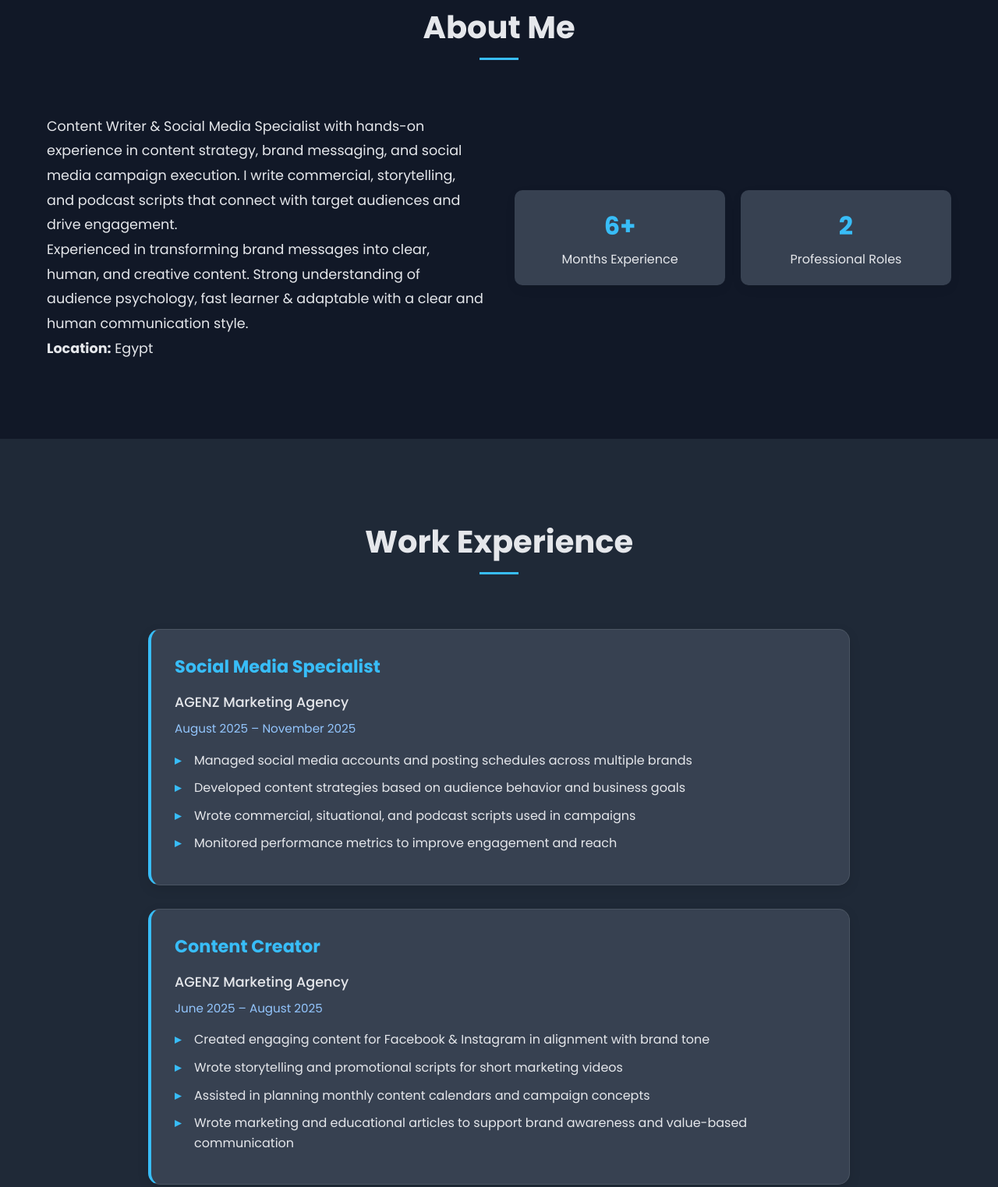
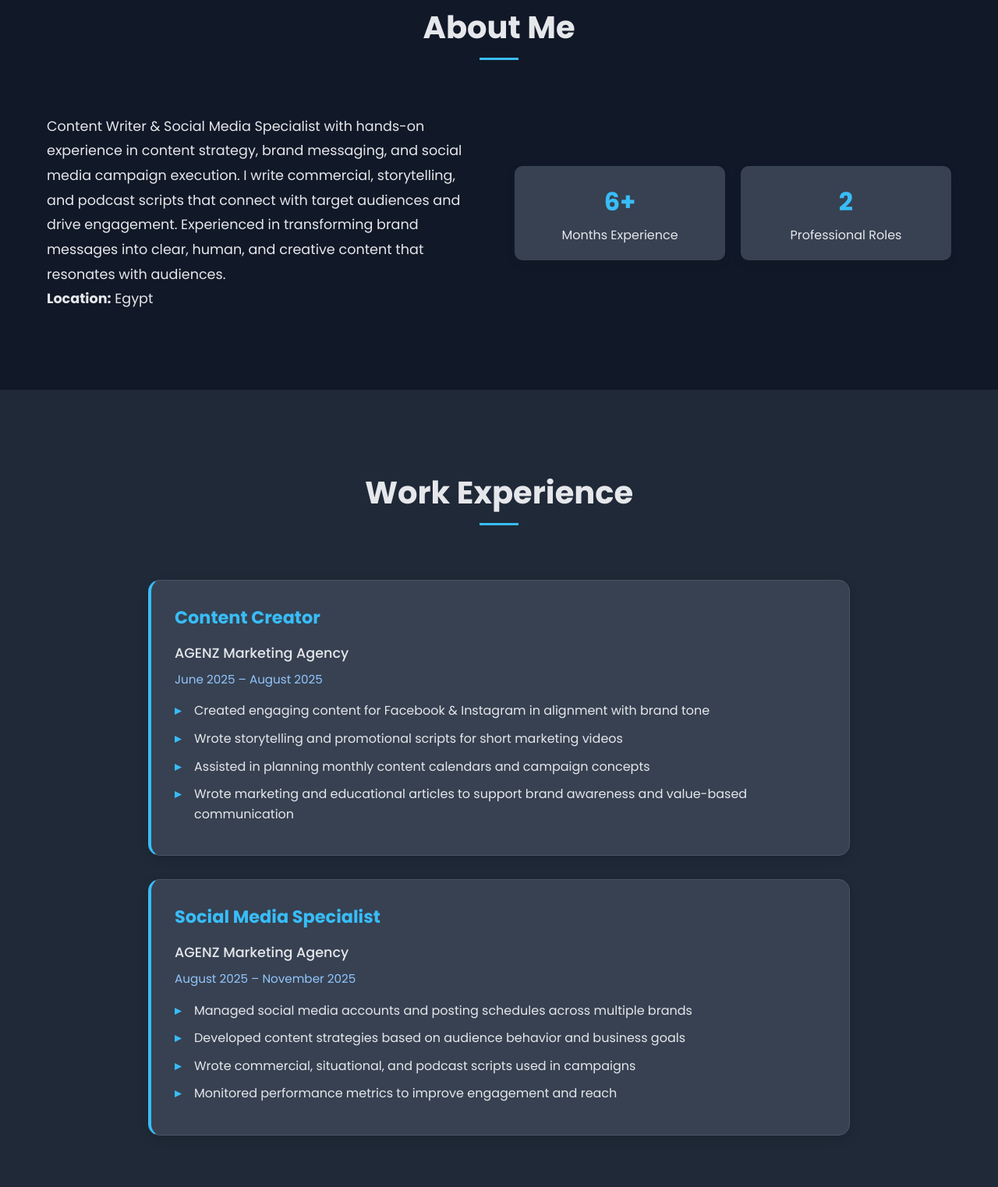
Before and after one commit to puplicHost/Abdeen-Mohamed, a plain HTML site: page index.html in a window 1280 px wide. Shown: the part 731-2254 px from the top of the page at 78% size. Drawn offline with Linux system fonts and the light colour scheme.

Commit message:
Update index.html

```diff
--- a/index.html
+++ b/index.html
@@ -1186,16 +1186,7 @@
             </div>
             <div class="about-content">
                 <div class="about-text">
-                    <p>
-                        Content Writer & Social Media Specialist with hands-on experience in content strategy, brand
-                        messaging, and social media campaign execution. I write commercial, storytelling, and podcast
-                        scripts that connect with target audiences and drive engagement.
-                    </p>
-                    <p>
-                        Experienced in transforming brand messages into clear, human, and creative content. Strong
-                        understanding of audience psychology, fast learner & adaptable with a clear and human
-                        communication style.
-                    </p>
+                  Content Writer & Social Media Specialist with hands-on experience in content strategy, brand messaging, and social media campaign execution. I write commercial, storytelling, and podcast scripts that connect with target audiences and drive engagement. Experienced in transforming brand messages into clear, human, and creative content that resonates with audiences.
                     <p>
                         <strong>Location:</strong> Egypt
                     </p>
@@ -1220,20 +1211,7 @@
                 <h2>Work Experience</h2>
             </div>
             <div class="experience-container">
-                <div class="experience-item">
-                    <div class="experience-header">
-                        <h3>Social Media Specialist</h3>
-                        <span class="experience-company">AGENZ Marketing Agency</span>
-                        <span class="experience-date">August 2025 – November 2025</span>
-                    </div>
-                    <ul class="experience-details">
-                        <li>Managed social media accounts and posting schedules across multiple brands</li>
-                        <li>Developed content strategies based on audience behavior and business goals</li>
-                        <li>Wrote commercial, situational, and podcast scripts used in campaigns</li>
-                        <li>Monitored performance metrics to improve engagement and reach</li>
-                    </ul>
-                </div>
-                <div class="experience-item">
+                 <div class="experience-item">
                     <div class="experience-header">
                         <h3>Content Creator</h3>
                         <span class="experience-company">AGENZ Marketing Agency</span>
@@ -1247,6 +1225,20 @@
                             communication</li>
                     </ul>
                 </div>
+                <div class="experience-item">
+                    <div class="experience-header">
+                        <h3>Social Media Specialist</h3>
+                        <span class="experience-company">AGENZ Marketing Agency</span>
+                        <span class="experience-date">August 2025 – November 2025</span>
+                    </div>
+                    <ul class="experience-details">
+                        <li>Managed social media accounts and posting schedules across multiple brands</li>
+                        <li>Developed content strategies based on audience behavior and business goals</li>
+                        <li>Wrote commercial, situational, and podcast scripts used in campaigns</li>
+                        <li>Monitored performance metrics to improve engagement and reach</li>
+                    </ul>
+                </div>
+
             </div>
         </div>
     </section>
@@ -1263,9 +1255,9 @@
                         <span class="education-institution">Kafr El-Sheikh University</span>
                         <span class="education-date">2019 – 2023</span>
                     </div>
-                    <p>Major in Commerce, with a strong interest in Marketing and Business. Acquired a solid foundation
-                        in business, economics, and consumer behavior. Proactively explored digital marketing and
-                        content writing alongside academic studies.</p>
+                 <p>Specialized in Commerce with growing interest in Marketing and Business Administration.
+Built a strong foundation in business principles, economics, and consumer behavior.
+Developed content writing and digital marketing skills alongside academic studies through self-learning and practical application.</p>
                 </div>
             </div>
         </div>
```
